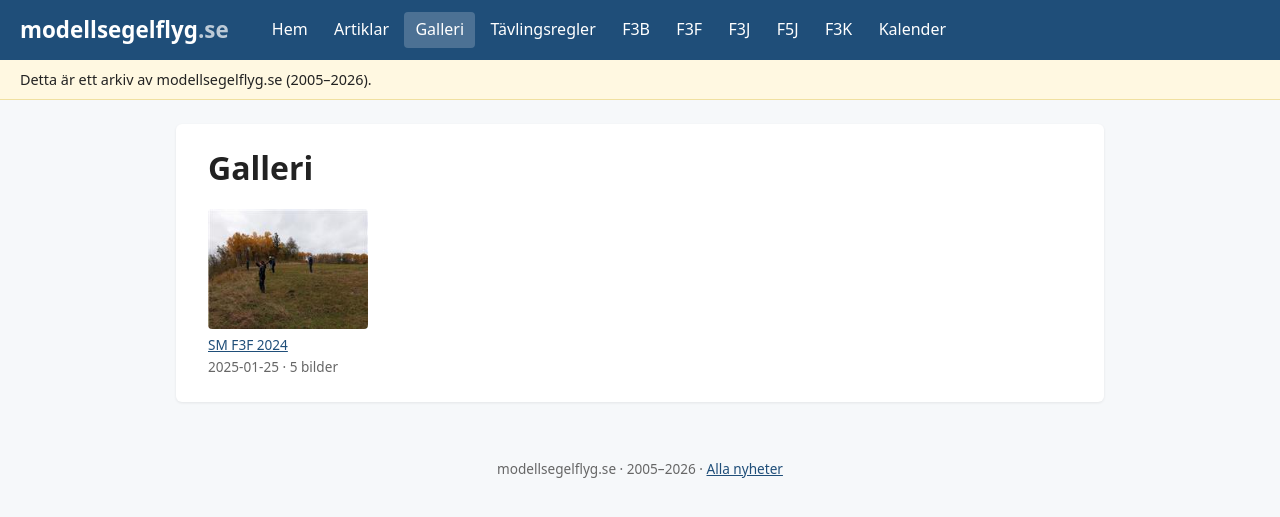
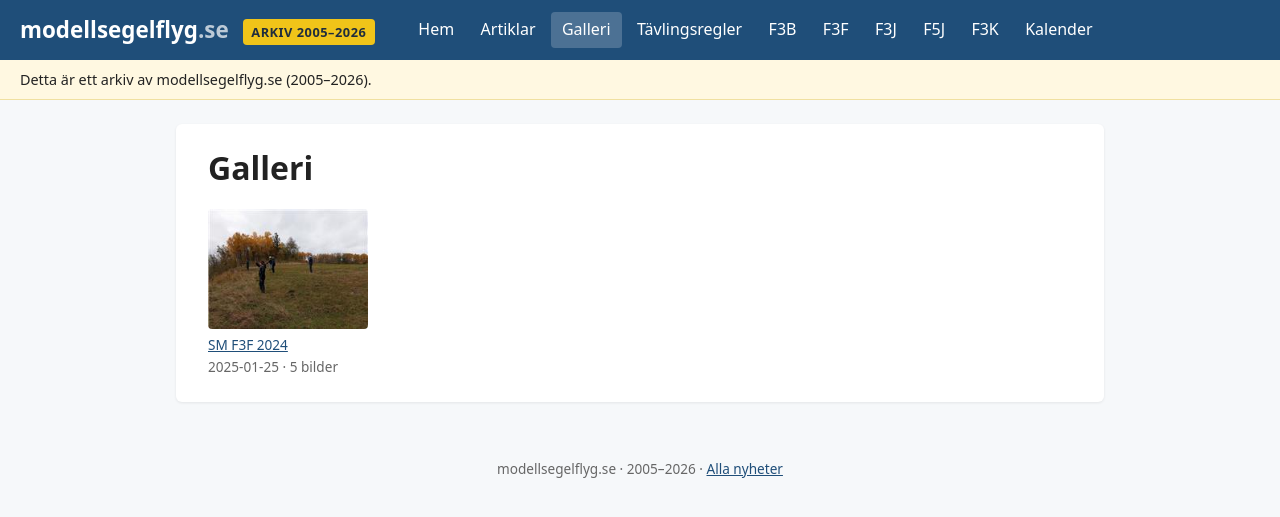
Before and after one commit to boomerxe3/msf-arkiv-prototyp, a Jekyll site: the page built from galleri.html, in a window 1280 px wide. Shown: the top 517 px of the page. Built offline with Jekyll 4.4.1, drawn with Linux system fonts in a browser that asks for light colours.

Commit message:
Arkivmärkning i loggan
Co-authored-by: Copilot App <223556219+Copilot@users.noreply.github.com>

```diff
--- a/_layouts/default.html
+++ b/_layouts/default.html
@@ -9,7 +9,7 @@
 </head>
 <body>
   <header class="site-header">
-    <a class="logo" href="{{ '/' | relative_url }}">modellsegelflyg<span>.se</span></a>
+    <a class="logo" href="{{ '/' | relative_url }}">modellsegelflyg<span>.se</span> <small class="logo-badge">Arkiv 2005–2026</small></a>
     <nav class="main-nav">
       {%- for item in site.data.navigation -%}
         {%- assign active = false -%}
--- a/assets/css/style.css
+++ b/assets/css/style.css
@@ -12,6 +12,7 @@ img { max-width: 100%; height: auto; }
 .site-header { background: var(--blue); color: #fff; padding: 0.75rem 1.25rem; display: flex; flex-wrap: wrap; align-items: center; gap: 1rem 2rem; }
 .logo { color: #fff; font-weight: 700; font-size: 1.4rem; text-decoration: none; }
 .logo span { opacity: 0.7; }
+.logo-badge { display: inline-block; vertical-align: middle; margin-left: 0.5rem; padding: 0.15rem 0.55rem; border-radius: 4px; background: #f0c419; color: #1f2d3d; font-size: 0.8rem; font-weight: 700; letter-spacing: 0.04em; text-transform: uppercase; }
 .main-nav { display: flex; flex-wrap: wrap; gap: 0.25rem; }
 .main-nav a { color: #fff; text-decoration: none; padding: 0.3rem 0.7rem; border-radius: 4px; }
 .main-nav a:hover, .main-nav a.active { background: rgba(255, 255, 255, 0.2); }
```
